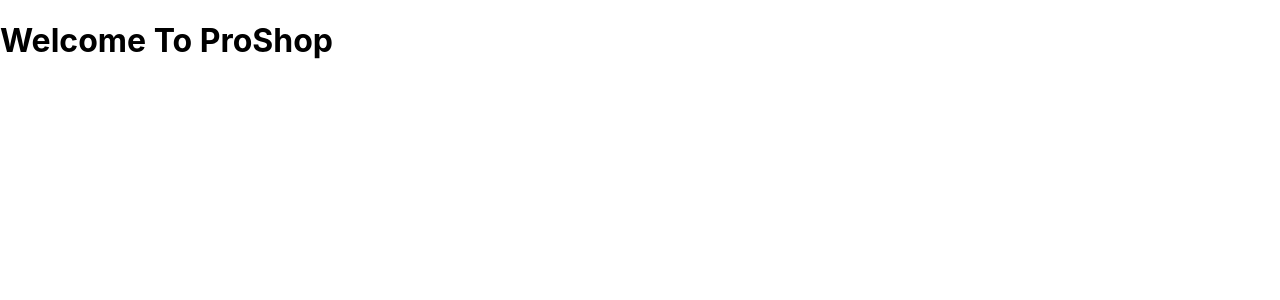
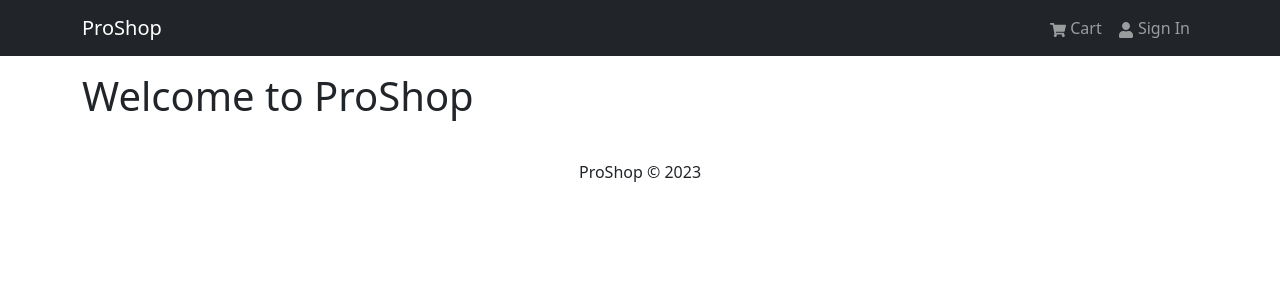
Before and after one commit to SasnarineDeodat/ElineKart, a React (Create React App) app in the folder frontend/: page / in a window 1280 px wide. Shown: the top 300 px of the page. Built offline with nearby package versions, Linux system fonts and the light colour scheme.

Commit message:
Header & Footer Components

```diff
--- a/frontend/package.json
+++ b/frontend/package.json
@@ -6,8 +6,11 @@
     "@testing-library/jest-dom": "^5.16.5",
     "@testing-library/react": "^13.4.0",
     "@testing-library/user-event": "^13.5.0",
+    "bootstrap": "^5.3.0",
     "react": "^18.2.0",
+    "react-bootstrap": "^2.8.0",
     "react-dom": "^18.2.0",
+    "react-icons": "^4.10.1",
     "react-scripts": "5.0.1",
     "web-vitals": "^2.1.4"
   },
--- a/frontend/src/App.js
+++ b/frontend/src/App.js
@@ -1,4 +1,18 @@
+import { Container } from "react-bootstrap";
+import Header from "./components/Header";
+import Footer from "./components/Footer";
+
 const App = () => {
-  return <h1>Welcome To ProShop</h1>;
+  return (
+    <>
+      <Header />
+      <main className="py-3">
+        <Container>
+          <h1>Welcome to ProShop</h1>
+        </Container>
+      </main>
+      <Footer />
+    </>
+  );
 };
 export default App;
--- /dev/null
+++ b/frontend/src/components/Footer.jsx
@@ -0,0 +1,18 @@
+import { Container, Row, Col } from "react-bootstrap";
+
+const Footer = () => {
+  const currentYear = new Date().getFullYear();
+
+  return (
+    <footer>
+      <Container>
+        <Row>
+          <Col className="text-center py-3">
+            <p>ProShop &copy; {currentYear}</p>
+          </Col>
+        </Row>
+      </Container>
+    </footer>
+  );
+};
+export default Footer;
--- /dev/null
+++ b/frontend/src/components/Header.jsx
@@ -0,0 +1,26 @@
+import { Nabar, Nav, Container, Navbar } from "react-bootstrap";
+import { FaShoppingCart, FaUser } from "react-icons/fa";
+
+const Header = () => {
+  return (
+    <header>
+      <Navbar bg="dark" variant="dark" expand="md" collapseOnSelect>
+        <Container>
+          <Navbar.Brand href="/">ProShop</Navbar.Brand>
+          <Navbar.Toggle aria-controls="basic-navbar-nav" />
+          <Navbar.Collapse id="basic-navbar-nav">
+            <Nav className="ms-auto">
+              <Nav.Link href="/cart">
+                <FaShoppingCart /> Cart
+              </Nav.Link>
+              <Nav.Link href="/login">
+                <FaUser /> Sign In
+              </Nav.Link>
+            </Nav>
+          </Navbar.Collapse>
+        </Container>
+      </Navbar>
+    </header>
+  );
+};
+export default Header;
```
Also changed, not shown: frontend/src/index.js (+8 -10 lines), 1 other file (tests, documents, lock files or other folders).
